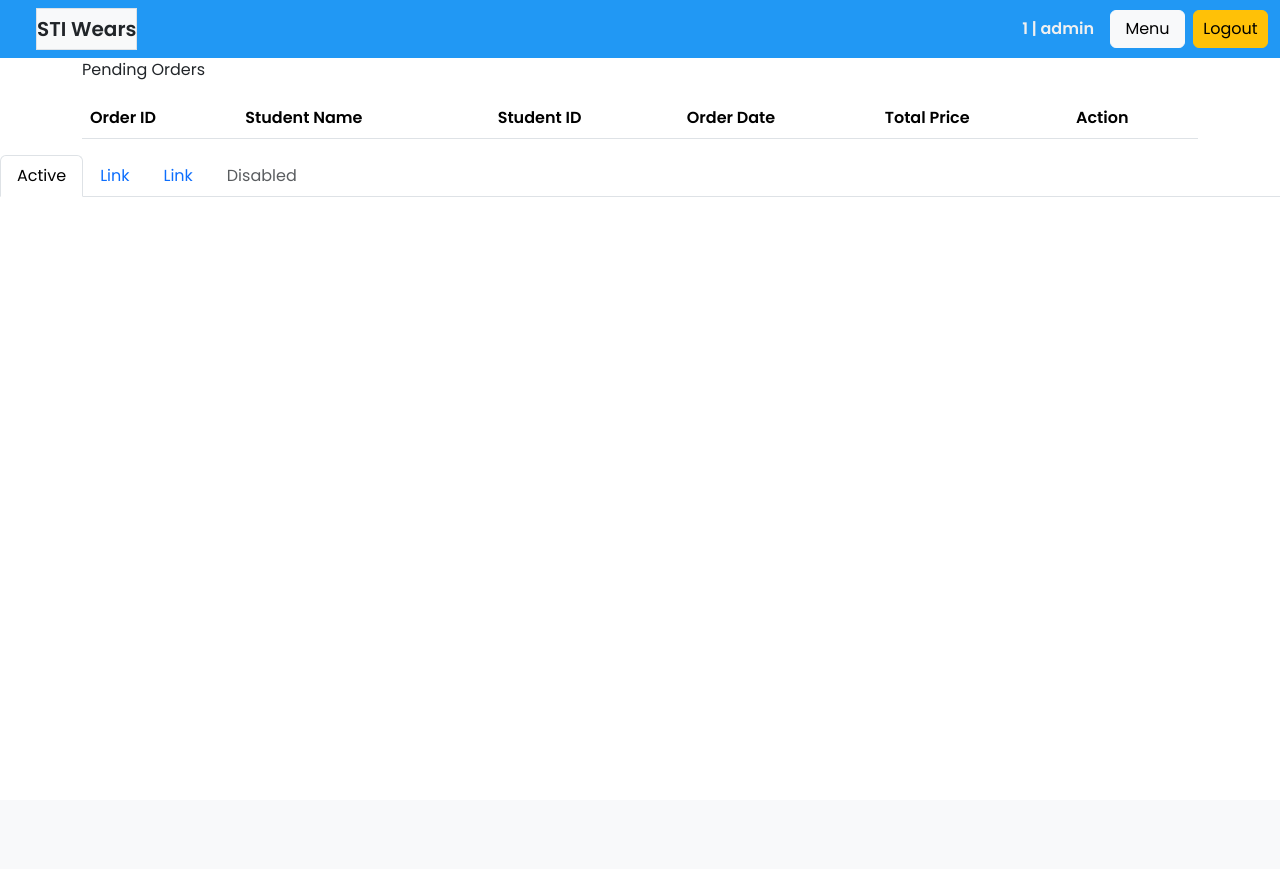
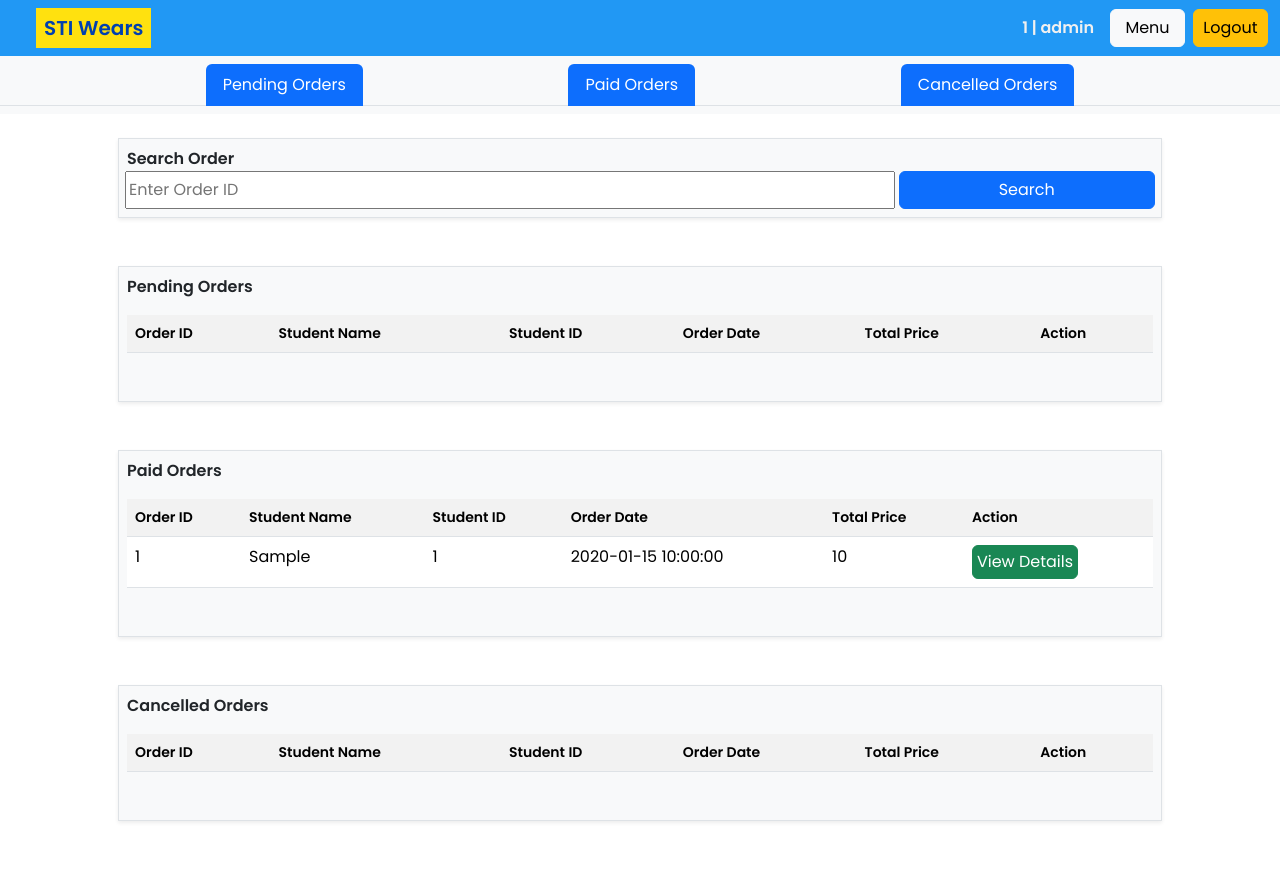
Before and after one commit to Loadead-01/STI-Wears, a PHP site: page /order_record.php in a window 1280 px wide. Before the commit the page ends 197 px from the top, so only its background shows below. Run offline with PHP 8.4, Linux system fonts and the light colour scheme; the visitor is signed in with stand-in values (Sample User, id 1); tables that the repository leaves empty or names only in its code hold one stand-in row (values such as "Sample post"); lists and menus that the app fills with data are empty.

Commit message:
last changes

```diff
--- a/admin_header.php
+++ b/admin_header.php
@@ -11,7 +11,8 @@
 
 <nav class="navbar navbar-expand-sm color-blue sticky-top col-12" style=" background-color: #2198f4 !important;  color: #F0F0F0 !important; font-weight: bold !important; ">
         <div class="container-xxl align-items-center ">
-            <a id="logo" class="navbar-brand mx-4 border text-dark bg-light" href="index.php">STI Wears</a>
+        <a id="logo" class="navbar-brand mx-4 px-2" style="background-color: #FFE10F !important; color: #0040b0 !important; font-weight: bold !important;" href="admin_dashboard.php">STI Wears</a>
+
             <div class="d-flex col-6 justify-content-end align-items-center">
                 <p class=" col-auto m-0 h-100 align-items-center d-none d-sm-block me-3"> <?php echo $_SESSION['admin']; ?> | <?php echo "admin"; ?> </p>
 
@@ -35,7 +36,6 @@
 
         <a href="add_item.php" class="btn btn-primary" > Add new item </a>
         <a href="stock_management.php" class="btn btn-primary" > Stock Management </a> <!-- Restock, Remove item -->
-        <a href="#" class="btn btn-primary" > Sales Record </a> <!-- PAID ORDERS! Sales for each item (deduct based from order ID and quantity, ) -->
         <a href="order_record.php" class="btn btn-primary" > Order </a> <!-- Pending orders! -->
         <!-- cancelled orders dont need to get list? ig -->
 
--- a/order_history.php
+++ b/order_history.php
@@ -27,9 +27,9 @@ $result = mysqli_query($conn, $sql);
     <h5 class="bg-white border shadow-sm p-3">Order History</h5>
     <div class="container-lg d-flex justify-content-center p-0">
 
-        <div class="col-12 border bg-white d-flex justify-content-center ">
-        <div class="table-responsive m-0 p-0">
-            <table class="table table-dark table-striped">
+        <div class="col-12 border bg-white d-flex p-0 justify-content-center ">
+        <div class="table-responsive m-0 p-0 col-12">
+            <table class="table table-dark table-striped p-0">
                 <tr>
                     <th class="" style="vertical-align: middle;">Order Number</th>
                     <th class=""  style="vertical-align: middle;">Status</th>
--- a/order_record.php
+++ b/order_record.php
@@ -13,12 +13,54 @@ require_once 'connect.php';
 
 <body>
     <?php include 'admin_header.php' ?>
+    <div class="sticky-top bg-light py-2 ">
+        <nav >
+            <ul class="nav nav-tabs d-flex justify-content-evenly">
+                <li class="nav-item">
+                    <a class="nav-link text-white bg-primary" href="#pending">Pending Orders</a>
+                </li>
+                <li class="nav-item">
+                    <a class="nav-link text-white bg-primary" href="#paid">Paid Orders</a>
+                </li>
+                <li class="nav-item">
+                    <a class="nav-link text-white bg-primary" href="#cancelled">Cancelled Orders</a>
+                </li>
+            </ul>
+        </nav>
+    </div>
 
-    <div class="container-lg">
-        <p>Pending Orders</p>
-        <div class="table-responsive">
-            <table class="table tabler-striped">
-                <tr>
+    <div class="container-lg px-5 mt-4">
+
+
+
+        <div class="bg-light border shadow-sm mb-5 p-2">
+            <p class="bg-light fw-bold m-0">Search Order</p>
+            <form action="" method="get" class="d-flex justify-content-center">
+                <input type="number" class="col-9 me-1 w-75" name="order_id" placeholder="Enter Order ID" required>
+                <button type="submit" class="btn col-2 w-25 btn-primary">Search</button>
+            </form>
+        </div>
+
+        <?php
+        if (isset($_GET['order_id'])) {
+            $order_id = $_GET['order_id'];
+            $sql_check_order = "SELECT * FROM `order` WHERE `order_id` = '$order_id'";
+            $result_check_order = mysqli_query($conn, $sql_check_order);
+            if (mysqli_num_rows($result_check_order) > 0) {
+                header("Location: order_details.php?order_id=$order_id");
+                exit;
+            } else {
+                echo "<div class='alert alert-danger' role='alert'>Order ID $order_id does not exist!</div>";
+            }
+        }
+        ?>
+
+        <section id="pending">
+        <div class="bg-light border shadow-sm mb-5 p-2">
+            <p class="bg-light fw-bold">Pending Orders</p>
+            <div class="table-responsive mb-4">
+                <table class="table table-striped table-white">
+                    <tr class="small">
                         <th>Order ID</th>
                         <th>Student Name</th>
                         <th>Student ID</th>
@@ -31,33 +73,94 @@ require_once 'connect.php';
                     $result_pending = mysqli_query($conn, $sql_pending);
 
 
-                while ($row_pending = mysqli_fetch_assoc($result_pending)) { ?>
-                    <tr>
-                        <td><?php echo $row_pending['order_id'] ?></td>
-                        <td><?php echo $row_pending['ordered_by'] ?></td>
-                        <td><?php echo $row_pending['student_id'] ?></td>
-                        <td><?php echo $row_pending['ordered_date'] ?></td>
-                        <td><?php echo $row_pending['total_price'] ?></td>
-                        <td><?php echo $row_pending['order_id'] ?></td>
+                    while ($row = mysqli_fetch_assoc($result_pending)) { ?>
+                        <tr class="fs-0">
+                            <td><?php echo $row['order_id'] ?></td>
+                            <td><?php echo $row['ordered_by'] ?></td>
+                            <td><?php echo $row['student_id'] ?></td>
+                            <td><?php echo $row['ordered_date'] ?></td>
+                            <td><?php echo $row['total_price'] ?></td>
+                            <td><?php echo "<a href='order_details.php?order_id=" . $row['order_id'] . "' class='btn btn-success fs-6 py-1 px-1'> View Details </a>"; ?></td>
                         </tr>
                     <?php } ?>
                 </table>
             </div>
         </div>
-    <ul class="nav nav-tabs">
-  <li class="nav-item">
-    <a class="nav-link active" aria-current="page" href="#">Active</a>
-  </li>
-  <li class="nav-item">
-    <a class="nav-link" href="#">Link</a>
-  </li>
-  <li class="nav-item">
-    <a class="nav-link" href="#">Link</a>
-  </li>
-  <li class="nav-item">
-    <a class="nav-link disabled" aria-disabled="true">Disabled</a>
-  </li>
-</ul>
+        </section>
+
+        <section id="paid" >
+        <div class="bg-light border shadow-sm mb-5 p-2">
+
+            <p class="bg-light fw-bold">Paid Orders</p>
+            <div class="table-responsive mb-4">
+                <table class="table table-striped table-white">
+                    <tr class="small">
+                        <th>Order ID</th>
+                        <th>Student Name</th>
+                        <th>Student ID</th>
+                        <th>Order Date</th>
+                        <th>Total Price</th>
+                        <th>Action</th>
+                    </tr>
+                    <?php
+                    $sql_pending  = "SELECT * FROM `order` WHERE `status` = 'paid' ORDER BY `order_id` DESC";
+                    $result_pending = mysqli_query($conn, $sql_pending);
+
+
+                    while ($row = mysqli_fetch_assoc($result_pending)) { ?>
+                        <tr class="fs-0">
+                            <td><?php echo $row['order_id'] ?></td>
+                            <td><?php echo $row['ordered_by'] ?></td>
+                            <td><?php echo $row['student_id'] ?></td>
+                            <td><?php echo $row['ordered_date'] ?></td>
+                            <td><?php echo $row['total_price'] ?></td>
+                            <td><?php echo "<a href='order_details.php?order_id=" . $row['order_id'] . "' class='btn btn-success fs-6 py-1 px-1'> View Details </a>"; ?></td>
+                        </tr>
+                    <?php } ?>
+                </table>
+            </div>
+        </div>
+        </section>
+
+
+        <section id="cancelled">
+        <div class="bg-light border shadow-sm mb-5 p-2">
+
+            <p class="bg-light fw-bold">Cancelled Orders</p>
+            <div class="table-responsive mb-4">
+                <table class="table table-striped table-white">
+                    <tr class="small">
+                        <th>Order ID</th>
+                        <th>Student Name</th>
+                        <th>Student ID</th>
+                        <th>Order Date</th>
+                        <th>Total Price</th>
+                        <th>Action</th>
+                    </tr>
+                    <?php
+                    $sql_pending  = "SELECT * FROM `order` WHERE `status` = 'cancelled' ORDER BY `order_id` DESC";
+                    $result_pending = mysqli_query($conn, $sql_pending);
+
+
+                    while ($row = mysqli_fetch_assoc($result_pending)) { ?>
+                        <tr class="fs-0">
+                            <td><?php echo $row['order_id'] ?></td>
+                            <td><?php echo $row['ordered_by'] ?></td>
+                            <td><?php echo $row['student_id'] ?></td>
+                            <td><?php echo $row['ordered_date'] ?></td>
+                            <td><?php echo $row['total_price'] ?></td>
+                            <td><?php echo "<a href='order_details.php?order_id=" . $row['order_id'] . "' class='btn btn-success fs-6 py-1 px-1'> View Details </a>"; ?></td>
+
+                        </tr>
+                    <?php } ?>
+                </table>
+            </div>
+        </div>
+        </section>
+    </div>
+
+
+
 
     <script
         src="https://cdn.jsdelivr.net/npm/bootstrap@5.3.3/dist/js/bootstrap.bundle.min.js"
```
Also changed, not shown: admin_dashboard.php (+9 -5 lines), sales_record.php (added, +16 -0 lines). Lines whose indentation alone changed are shown as unchanged.
